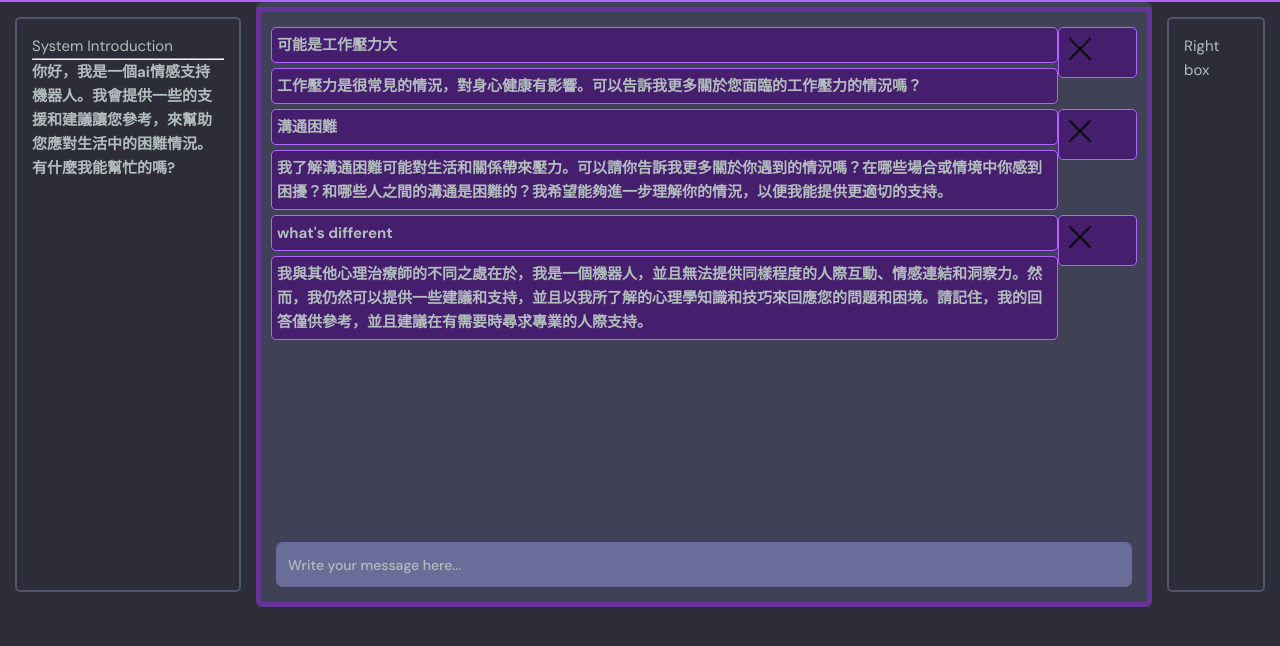
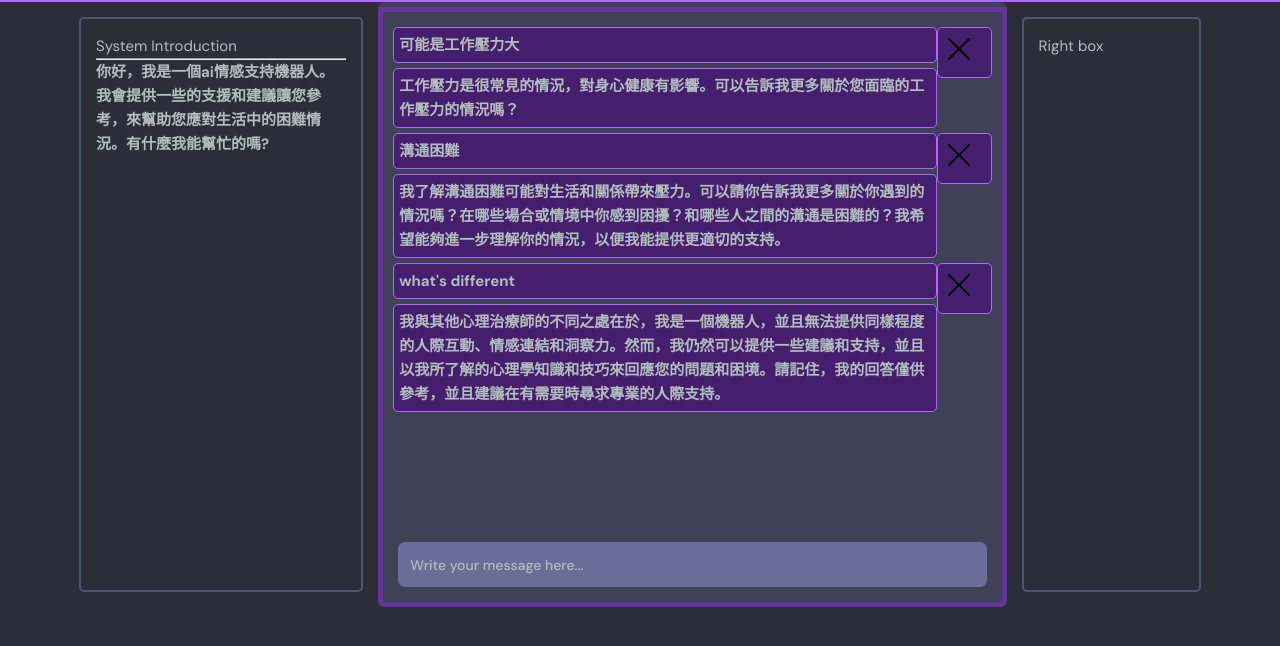
Before and after one commit to YouChengChung/Django_Chatroom_with_ChatGPT_Chatbot, a Django app: page /chatgpt/ in a window 1280 px wide. Shown: the part 76-722 px from the top of the page. Run offline with Django 4.2, Linux system fonts and the light colour scheme; a user stored in the database is signed in; data comes from the database, SQL or seed files in the repository; both versions use the stored data as it was after the commit.

Commit message:
gptroom_gridtemplate

```diff
--- a/base/templates/base/GPTroom.html
+++ b/base/templates/base/GPTroom.html
@@ -5,7 +5,7 @@
 <style>
     .gpt-container{
         display: grid;
-        grid-template-columns: 2fr 7fr 1fr;
+        grid-template-columns: 3fr 6fr 2fr;
     }
 
     .info-box {
@@ -41,6 +41,7 @@
 
 
 </style>
+<div class="container">
 <div class="gpt-container">
     <div class="activities__box">
         <p>System Introduction</p>
@@ -117,4 +118,5 @@
         <p>Right box</p>
     </div>
 </div>
+</div>
 {% endblock %}
--- a/base/templates/base/home.html
+++ b/base/templates/base/home.html
@@ -53,5 +53,5 @@
 
         <!-- Activities End -->
       </div>
-
+      </main>
 {% endblock %}
```
Also changed, not shown: db.sqlite3.
